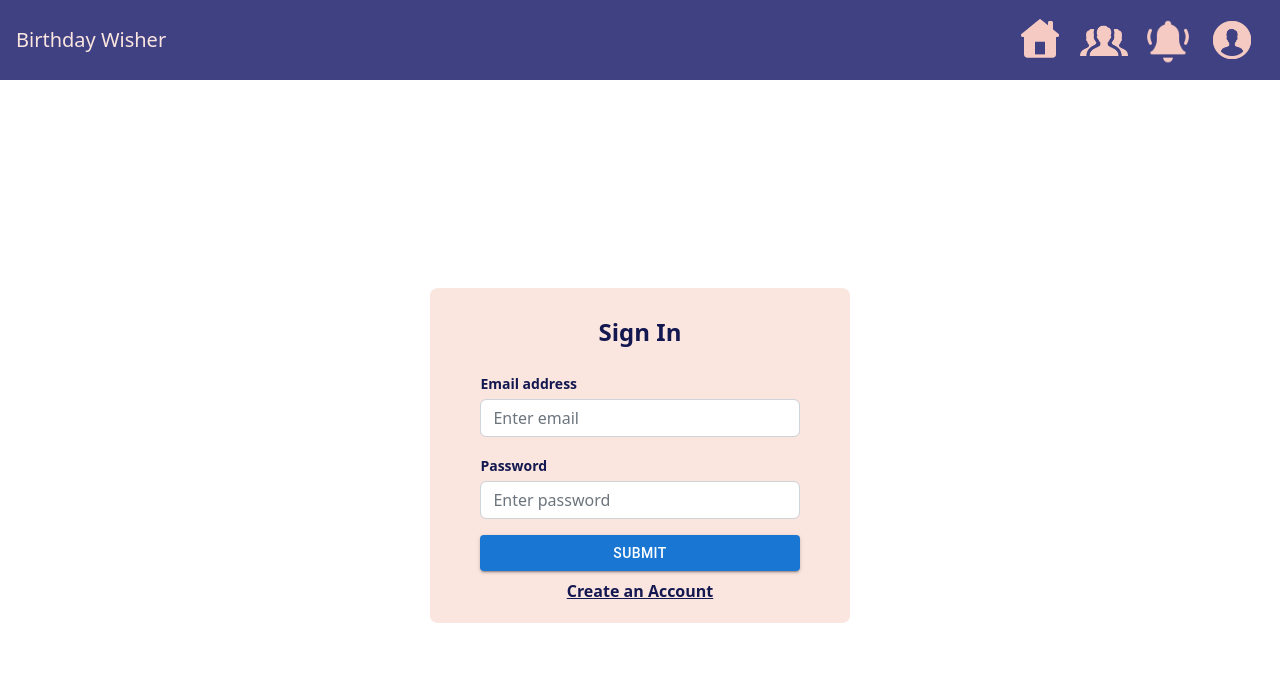
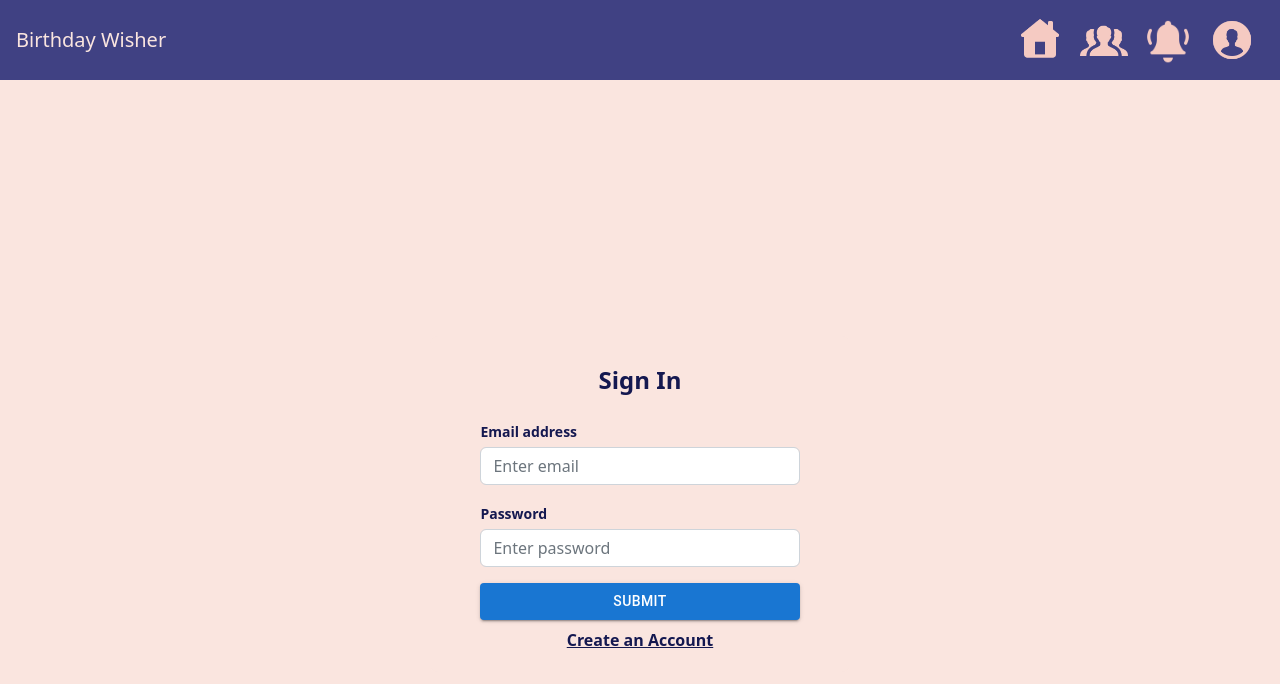
Before and after one commit to isaguimet/birthday-wisher, a React (Create React App) app in the folder client/: page / in a window 1280 px wide. Shown: the top 684 px of the page. Built offline with nearby package versions, Linux system fonts and the light colour scheme.

Commit message:
update styling for login

```diff
--- a/client/src/components/LoginStyle.css
+++ b/client/src/components/LoginStyle.css
@@ -6,10 +6,10 @@ body {
     display: flex;
     justify-content: center;
     align-items: center;
-    padding-top: 13rem;
-    /* width: 100vw; */
-    /* height: 100vh; */
-    /* background-color: #fae5df; */
+    padding-top: 3rem;
+    width: 100vw;
+    height: 100vh;
+    background-color: #fae5df;
   }
 
   .Form {
@@ -44,9 +44,9 @@ body {
     cursor: pointer;
   }
 
-  /* input {
+  .login-input {
     background-color: #f5cac2;
-  } */
+  }
 
   label {
     font-size: 14px;
@@ -54,8 +54,8 @@ body {
     color: #141850;
   }
 
-  /* button {
+  .login-button {
     background-color: #141850;
     color: #fae5df;
     width: 25%;
-  } */
+  }
```
